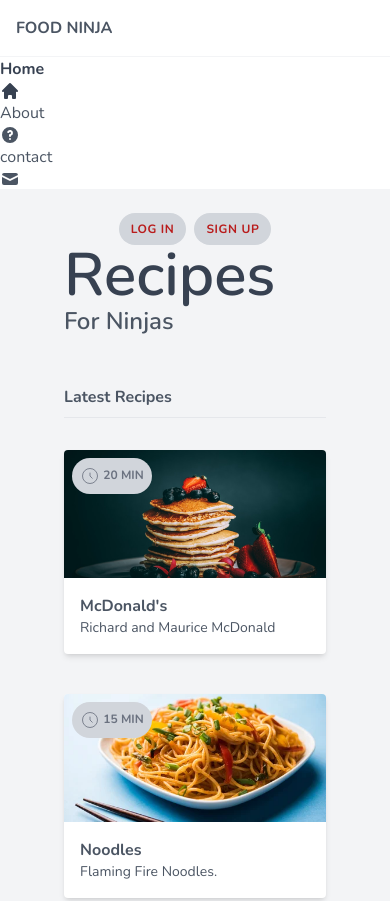
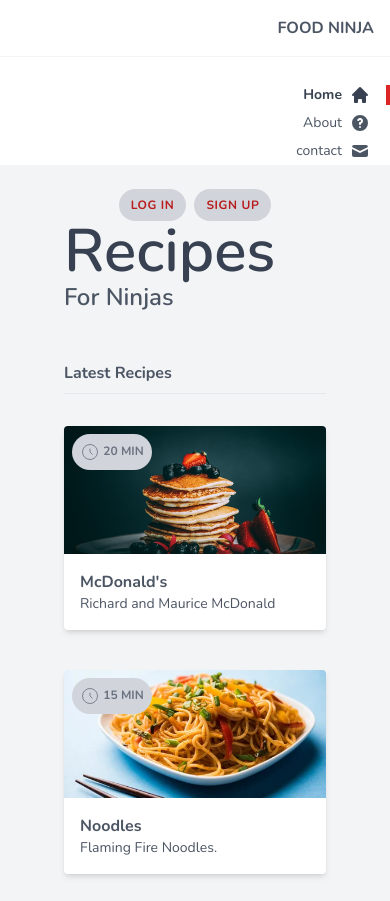
Before and after one commit to bineeth7/Tailwind-CSS, a website: page src/index.html in a window 390 px wide. Shown: the top 901 px of the page. Drawn offline with nearby package versions, Linux system fonts and the light colour scheme.

Commit message:
Responsive and Nav

```diff
--- a/src/index.html
+++ b/src/index.html
@@ -8,34 +8,34 @@
 
 <body class="text-gray-600 font-body"> <!--(font-body)using @imported google Nunito font-->
     <div class="grid md:grid-cols-3"> <!-- content wrapper-->
-        <div class="md:col-span-1">
-            <nav>
+        <div class="md:col-span-1 md:flex md:justify-end">
+            <nav class="text-right">
                 <div>
                     <h1 class="font-bold uppercase p-4 border-b border-gray-100">
                         <a href="/" class="hover:text-gray-700">Food Ninja</a>
                     </h1>
                 </div>
-                <ul>
-                    <li class="text-gray-700 font-bold">
-                        <a href="#">
+                <ul class="text-sm mt-6">
+                    <li class="text-gray-700 font-bold py-1">
+                        <a href="#" class="px-4 flex justify-end border-r-4 border-red-600">
                             <span>Home</span>
-                            <svg class="w-5" xmlns="http://www.w3.org/2000/svg" class="h-5 w-5" viewBox="0 0 20 20" fill="currentColor">
+                            <svg class="w-5 ml-2" xmlns="http://www.w3.org/2000/svg" class="h-5 w-5" viewBox="0 0 20 20" fill="currentColor">
                                 <path d="M10.707 2.293a1 1 0 00-1.414 0l-7 7a1 1 0 001.414 1.414L4 10.414V17a1 1 0 001 1h2a1 1 0 001-1v-2a1 1 0 011-1h2a1 1 0 011 1v2a1 1 0 001 1h2a1 1 0 001-1v-6.586l.293.293a1 1 0 001.414-1.414l-7-7z" />
                               </svg>
                         </a>
                     </li>
-                    <li>
-                        <a href="#">
+                    <li class="py-1">
+                        <a href="#" class="px-4 flex justify-end border-r-4 border-white">
                             <span>About</span>
-                            <svg class="w-5" xmlns="http://www.w3.org/2000/svg" class="h-5 w-5" viewBox="0 0 20 20" fill="currentColor">
+                            <svg class="w-5 ml-2" xmlns="http://www.w3.org/2000/svg" class="h-5 w-5" viewBox="0 0 20 20" fill="currentColor">
                                 <path fill-rule="evenodd" d="M18 10a8 8 0 11-16 0 8 8 0 0116 0zm-8-3a1 1 0 00-.867.5 1 1 0 11-1.731-1A3 3 0 0113 8a3.001 3.001 0 01-2 2.83V11a1 1 0 11-2 0v-1a1 1 0 011-1 1 1 0 100-2zm0 8a1 1 0 100-2 1 1 0 000 2z" clip-rule="evenodd" />
                               </svg>
                         </a>
                     </li>
-                    <li>
-                        <a href="#">
+                    <li class="py-1">
+                        <a href="#" class="px-4 flex justify-end border-r-4 border-white">
                             <span>contact</span>
-                            <svg class="w-5" xmlns="http://www.w3.org/2000/svg" class="h-5 w-5" viewBox="0 0 20 20" fill="currentColor">
+                            <svg class="w-5 ml-2" xmlns="http://www.w3.org/2000/svg" class="h-5 w-5" viewBox="0 0 20 20" fill="currentColor">
                                 <path d="M2.003 5.884L10 9.882l7.997-3.998A2 2 0 0016 4H4a2 2 0 00-1.997 1.884z" />
                                 <path d="M18 8.118l-8 4-8-4V14a2 2 0 002 2h12a2 2 0 002-2V8.118z" />
                               </svg>
```
Also changed, not shown: dist/output.css.
